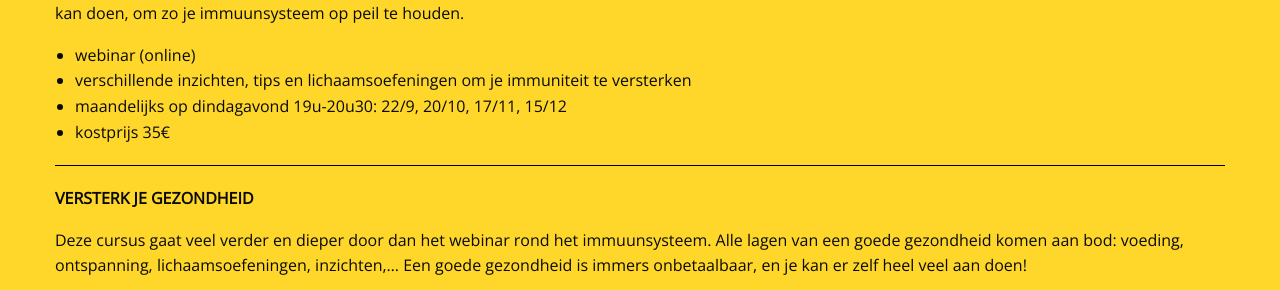
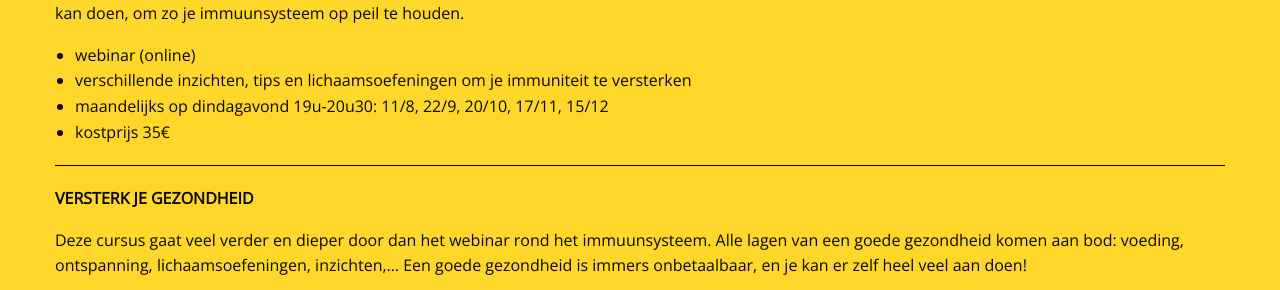
Before and after one commit to manopura/manopura.github.io, a Jekyll site: the page built from cursussen.md, in a window 1280 px wide. Shown: the part 1246-1536 px from the top of the page. Built offline with Jekyll 4.4.1, drawn with Linux system fonts in a browser that asks for light colours; nearby versions of some CDN libraries; our own code applies the rules of GitHub Pages for plain Markdown files.

Commit message:
Update cursussen.md

```diff
--- a/cursussen.md
+++ b/cursussen.md
@@ -48,7 +48,7 @@
 
 - webinar (online)
 - verschillende inzichten, tips en lichaamsoefeningen om je immuniteit te versterken
-- maandelijks op dindagavond 19u-20u30: 22/9, 20/10, 17/11, 15/12
+- maandelijks op dindagavond 19u-20u30: 11/8, 22/9, 20/10, 17/11, 15/12
 - kostprijs 35€
 
 ---
```
